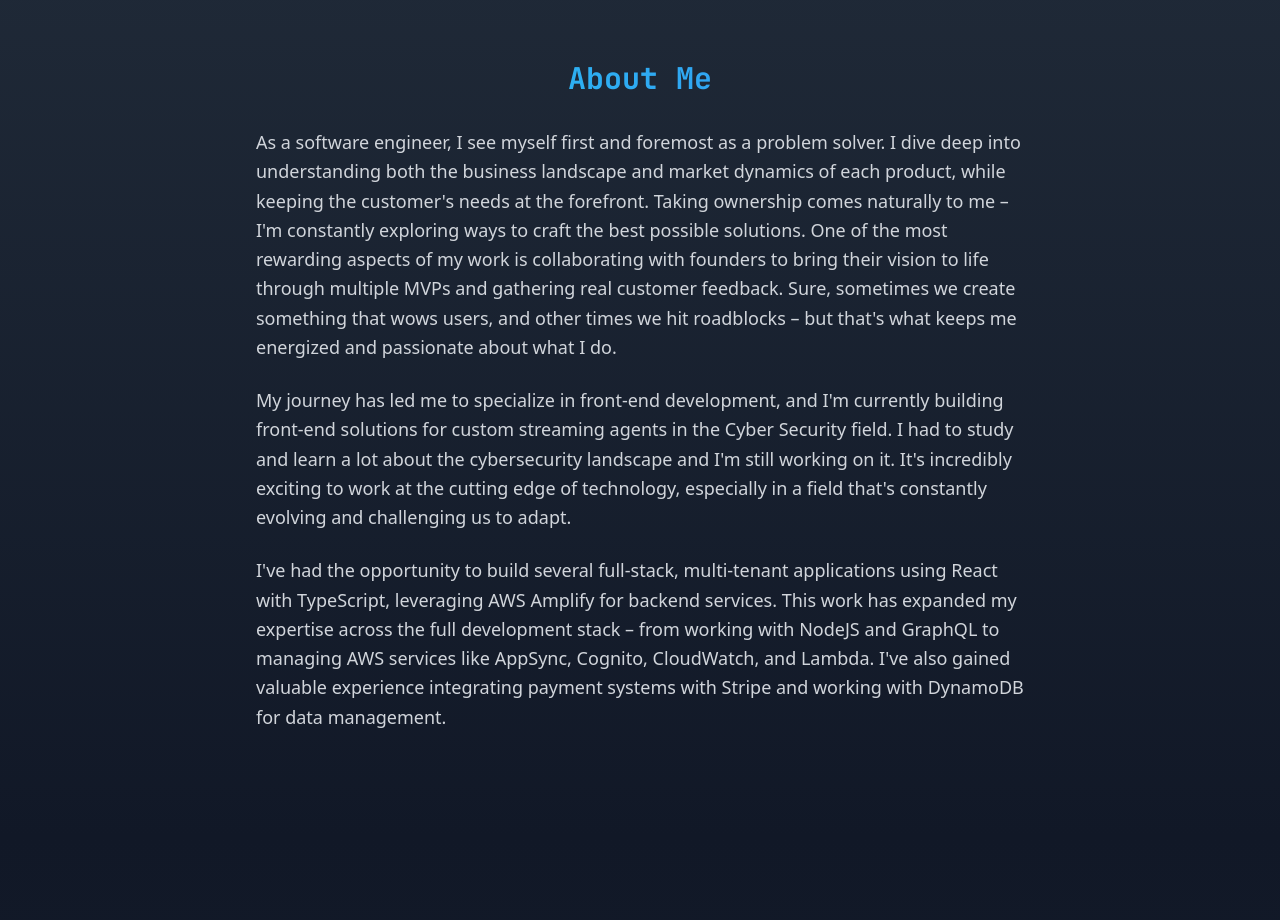
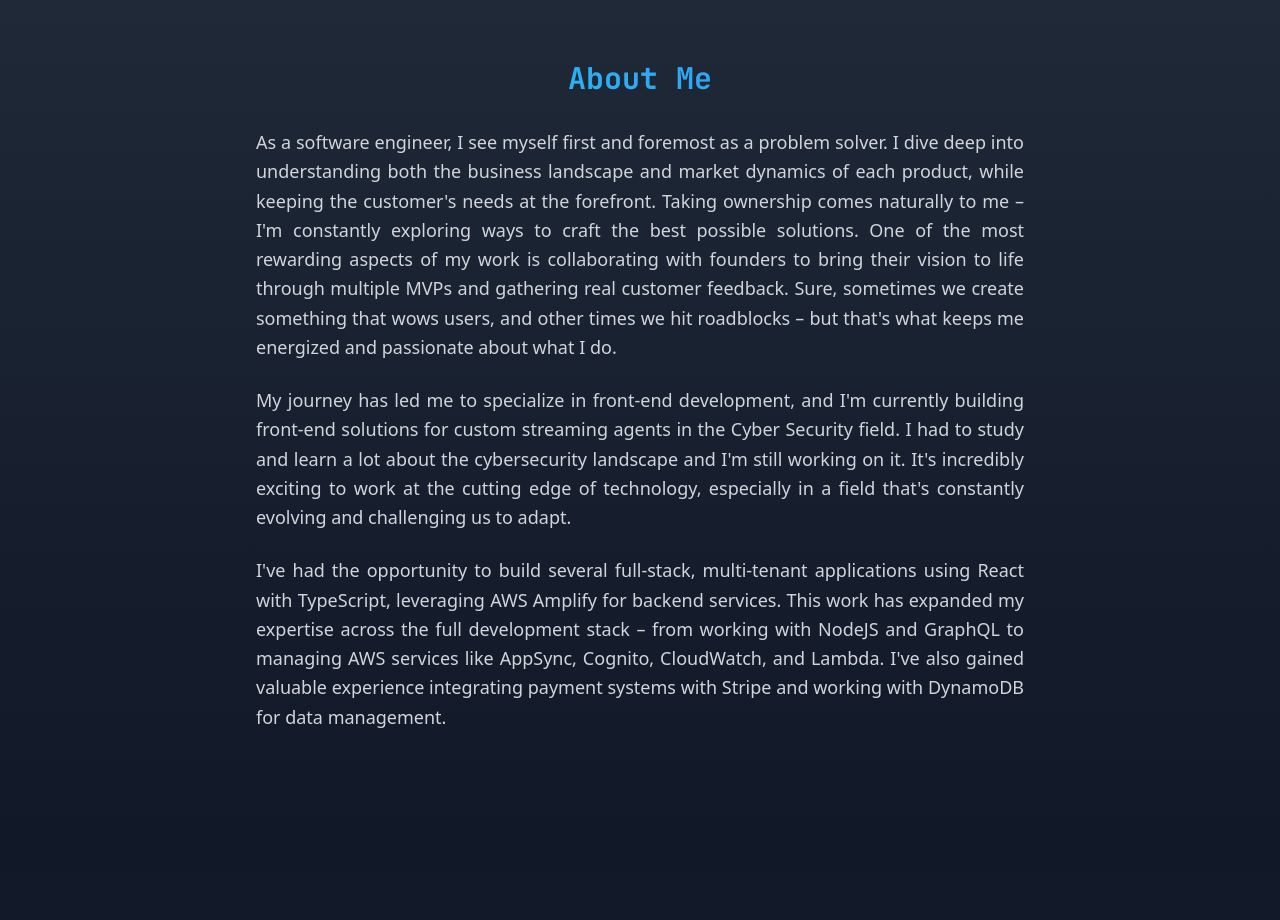
Before and after one commit to muzaffar640/commitpress, a Next.js app: page / in a window 1280 px wide. Shown: the part 820-1740 px from the top of the page. Built offline with nearby package versions, Linux system fonts and the light colour scheme.

Commit message:
Enhance text alignment

```diff
--- a/src/components/About.tsx
+++ b/src/components/About.tsx
@@ -6,7 +6,7 @@ export default function About() {
           About Me
         </h2>
         <div className="max-w-3xl mx-auto">
-          <p className="text-lg mb-6 text-gray-300 animate-fade-in animation-delay-300 leading-relaxed">
+          <p className="text-lg mb-6 text-gray-300 animate-fade-in animation-delay-300 leading-relaxed text-justify">
             As a software engineer, I see myself first and foremost as a problem
             solver. I dive deep into understanding both the business landscape
             and market dynamics of each product, while keeping the
@@ -19,7 +19,7 @@ export default function About() {
             hit roadblocks – but that&#39;s what keeps me energized and
             passionate about what I do.
           </p>
-          <p className="text-lg mb-6 text-gray-300 animate-fade-in animation-delay-600 leading-relaxed">
+          <p className="text-lg mb-6 text-gray-300 animate-fade-in animation-delay-600 leading-relaxed text-justify">
             My journey has led me to specialize in front-end development, and
             I&#39;m currently building front-end solutions for custom streaming
             agents in the Cyber Security field. I had to study and learn a lot
@@ -28,7 +28,7 @@ export default function About() {
             technology, especially in a field that&#39;s constantly evolving and
             challenging us to adapt.
           </p>
-          <p className="text-lg mb-6 text-gray-300 animate-fade-in animation-delay-900 leading-relaxed">
+          <p className="text-lg mb-6 text-gray-300 animate-fade-in animation-delay-900 leading-relaxed text-justify">
             I&#39;ve had the opportunity to build several full-stack,
             multi-tenant applications using React with TypeScript, leveraging
             AWS Amplify for backend services. This work has expanded my
```
